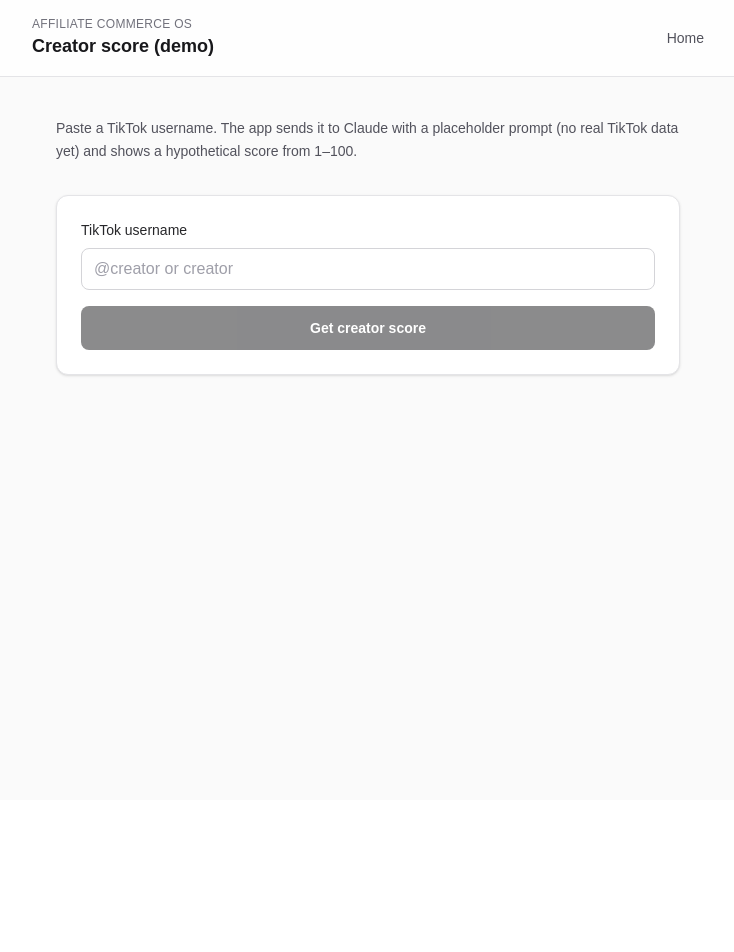
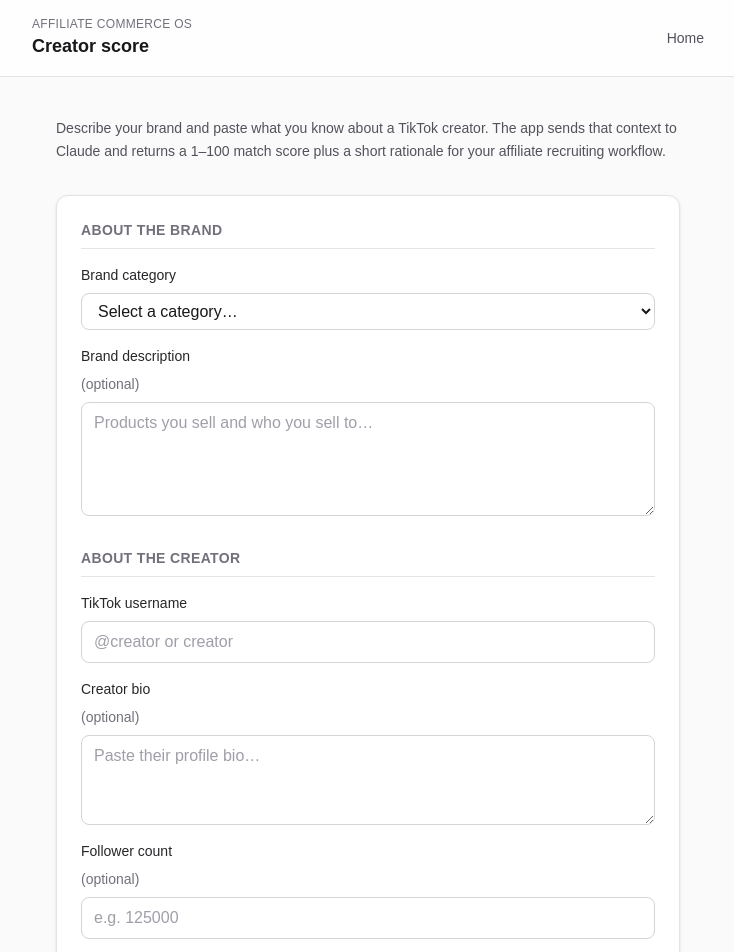
Before and after one commit to millad1997/affiliate-os, a Next.js app: page /creator-score in a window 1280 px wide. Shown: the top 952 px of the page, without its empty margins (272-1006 px from the left). Before the commit the page ends 800 px from the top, so only its background shows below. Built offline with nearby package versions, Linux system fonts and the light colour scheme.

Commit message:
Add brand context and real creator data to scoring

```diff
--- a/src/app/api/creator-score/route.ts
+++ b/src/app/api/creator-score/route.ts
@@ -4,15 +4,31 @@ const ANTHROPIC_MESSAGES_URL = "https://api.anthropic.com/v1/messages";
 
 const DEFAULT_MODEL = "claude-sonnet-4-5-20250929";
 
-const SYSTEM_PROMPT = `You help DTC brands evaluate TikTok creators for affiliate partnerships.
+const BRAND_CATEGORIES = [
+  "Supplements & Wellness",
+  "Beauty & Skincare",
+  "Men's Grooming",
+  "Sports Nutrition",
+  "Food & Beverage",
+  "Apparel",
+  "Other",
+] as const;
 
-You do NOT have access to real TikTok data, analytics, or the internet. You only see a TikTok username string.
+const MAX_TEXT_FIELD = 6000;
 
-Your job is to produce a **hypothetical "creator score" from 1–100** that would be plausible for a recruiting screen, based only on gut feel from the handle: memorability, professionalism, niche hints in the name, length, and whether it looks like a brand vs personal account. This is explicitly a placeholder until real metrics exist—make reasonable assumptions and say so in the rationale.
+const SYSTEM_PROMPT = `You are an affiliate marketing scoring assistant for TikTok Shop–style affiliate programs. Operators use you to judge how well a TikTok creator fits **a specific brand's** positioning and target customer—not generic popularity.
 
-Rules:
-- score must be an integer from 1 through 100 inclusive.
-- Be concise. The rationale is for an internal operator, not the creator.`;
+You receive labeled inputs: brand category, optional brand description, creator username, optional creator bio, optional follower count, and optional recent post captions (often pasted with blank lines between captions). Any field that was not supplied will appear exactly as the words: not provided.
+
+**Ground rules**
+- Do not invent metrics, audience demographics, verified performance, or post content that the user did not supply.
+- When important inputs are "not provided", say what is missing and how that limits confidence. Do not fill gaps with made-up TikTok data.
+- When richer inputs exist (bio, captions, follower scale, brand description), use them as evidence for audience match, niche or category alignment, and content style or messaging fit for the brand.
+- The username alone is a weak signal; use it lightly unless little else is available.
+
+**Output**
+- Produce a single **match score** from 1 through 100 for this brand–creator pair.
+- The rationale is for an **internal operator** (not the creator). Reference concrete signals when present (e.g. caption themes, tone, bio keywords, category fit, coarse reach from follower count). Explicitly note limitations when data is sparse.`;
 
 type AnthropicContentBlock = { type: string; text?: string };
 
@@ -48,6 +64,25 @@ function parseScorePayload(raw: string): { score: number; rationale: string } |
   }
 }
 
+function pickString(body: Record<string, unknown>, key: string): string {
+  if (!(key in body)) return "";
+  const v = body[key];
+  if (typeof v === "string") return v;
+  if (v == null) return "";
+  return String(v);
+}
+
+function clampText(s: string, max: number): string {
+  const t = s.trim();
+  if (t.length <= max) return t;
+  return t.slice(0, max);
+}
+
+function labelOrNotProvided(value: string): string {
+  const t = value.trim();
+  return t.length > 0 ? t : "not provided";
+}
+
 export async function POST(request: Request) {
   const apiKey = process.env.ANTHROPIC_API_KEY;
   if (!apiKey) {
@@ -64,11 +99,13 @@ export async function POST(request: Request) {
     return NextResponse.json({ error: "Request body must be JSON." }, { status: 400 });
   }
 
-  const rawUsername =
-    typeof body === "object" && body !== null && "username" in body
-      ? String((body as { username: unknown }).username)
-      : "";
+  if (typeof body !== "object" || body === null) {
+    return NextResponse.json({ error: "Request body must be a JSON object." }, { status: 400 });
+  }
 
+  const b = body as Record<string, unknown>;
+
+  const rawUsername = pickString(b, "username");
   const normalized = rawUsername.trim().replace(/^@+/, "").replace(/\s+/g, "");
   if (!normalized) {
     return NextResponse.json({ error: "Please enter a TikTok username." }, { status: 400 });
@@ -77,11 +114,56 @@ export async function POST(request: Request) {
     return NextResponse.json({ error: "Username is too long." }, { status: 400 });
   }
 
-  const userMessage = `TikTok username: @${normalized}
+  const brandCategory = pickString(b, "brandCategory").trim();
+  if (!brandCategory) {
+    return NextResponse.json({ error: "Brand category is required." }, { status: 400 });
+  }
+  if (!BRAND_CATEGORIES.includes(brandCategory as (typeof BRAND_CATEGORIES)[number])) {
+    return NextResponse.json({ error: "Invalid brand category." }, { status: 400 });
+  }
+
+  const brandDescription = clampText(pickString(b, "brandDescription"), MAX_TEXT_FIELD);
+  const creatorBio = clampText(pickString(b, "creatorBio"), MAX_TEXT_FIELD);
+  const recentCaptions = clampText(pickString(b, "recentCaptions"), MAX_TEXT_FIELD);
+
+  let followerDisplay = "not provided";
+  if ("followerCount" in b && b.followerCount !== null && b.followerCount !== undefined && String(b.followerCount).trim() !== "") {
+    const raw = b.followerCount;
+    const n = typeof raw === "number" ? raw : Number(String(raw).trim().replace(/,/g, ""));
+    if (!Number.isFinite(n) || n < 0 || !Number.isInteger(n)) {
+      return NextResponse.json(
+        { error: "Follower count must be a non-negative whole number, or leave it empty." },
+        { status: 400 },
+      );
+    }
+    followerDisplay = String(n);
+  }
+
+  const userMessage = `Produce a brand–creator match assessment using only the fields below. Treat the literal phrase "not provided" as missing data—do not invent details beyond what is written.
+
+BRAND CATEGORY:
+${brandCategory}
+
+BRAND DESCRIPTION:
+${labelOrNotProvided(brandDescription)}
+
+CREATOR USERNAME:
+@${normalized}
+
+CREATOR BIO:
+${labelOrNotProvided(creatorBio)}
+
+FOLLOWER COUNT:
+${followerDisplay}
+
+RECENT POST CAPTIONS (entries may be separated by blank lines in the original paste):
+${labelOrNotProvided(recentCaptions)}
+
+---
 
 Return **only** a single JSON object (no markdown fences, no commentary) with exactly these keys:
-- "score": integer from 1 to 100
-- "rationale": string, 2 short sentences explaining your placeholder judgment and that data was not available.`;
+- "score": integer from 1 to 100 (brand–creator match for affiliate partnership potential)
+- "rationale": string, 2–5 sentences. When data exists, cite specific signals (e.g. audience or customer alignment, niche/category fit, content style vs brand positioning). When fields were "not provided", explicitly state what was missing and how that caps confidence. Never claim to have seen analytics or posts that were not supplied.`;
 
   const anthropicRes = await fetch(ANTHROPIC_MESSAGES_URL, {
     method: "POST",
@@ -92,8 +174,8 @@ Return **only** a single JSON object (no markdown fences, no commentary) with ex
     },
     body: JSON.stringify({
       model: getModel(),
-      max_tokens: 512,
-      temperature: 0.4,
+      max_tokens: 1024,
+      temperature: 0.35,
       system: SYSTEM_PROMPT,
       messages: [{ role: "user", content: userMessage }],
     }),
--- a/src/app/creator-score/page.tsx
+++ b/src/app/creator-score/page.tsx
@@ -2,6 +2,16 @@
 
 import Link from "next/link";
 import { useState } from "react";
+
+const BRAND_CATEGORIES = [
+  "Supplements & Wellness",
+  "Beauty & Skincare",
+  "Men's Grooming",
+  "Sports Nutrition",
+  "Food & Beverage",
+  "Apparel",
+  "Other",
+] as const;
 
 type SuccessPayload = {
   username: string;
@@ -14,12 +24,24 @@ type ErrorPayload = {
   debugRaw?: string;
 };
 
+const fieldClass =
+  "rounded-lg border border-zinc-300 bg-white px-3 py-2 text-base font-normal text-zinc-900 outline-none ring-zinc-400 placeholder:text-zinc-400 focus:border-zinc-500 focus:ring-2 dark:border-zinc-600 dark:bg-zinc-950 dark:text-zinc-50 dark:focus:border-zinc-500";
+
+const labelClass = "flex flex-col gap-2 text-sm font-medium text-zinc-800 dark:text-zinc-200";
+
 export default function CreatorScorePage() {
   const [username, setUsername] = useState("");
+  const [brandCategory, setBrandCategory] = useState("");
+  const [brandDescription, setBrandDescription] = useState("");
+  const [creatorBio, setCreatorBio] = useState("");
+  const [followerCount, setFollowerCount] = useState("");
+  const [recentCaptions, setRecentCaptions] = useState("");
   const [loading, setLoading] = useState(false);
   const [result, setResult] = useState<SuccessPayload | null>(null);
   const [error, setError] = useState<string | null>(null);
   const [debugRaw, setDebugRaw] = useState<string | null>(null);
+
+  const canSubmit = username.trim() && brandCategory && !loading;
 
   async function handleSubmit(e: React.FormEvent<HTMLFormElement>) {
     e.preventDefault();
@@ -28,11 +50,23 @@ export default function CreatorScorePage() {
     setResult(null);
     setDebugRaw(null);
 
+    const followerParsed = followerCount.trim();
+    const payload: Record<string, unknown> = {
+      username: username.trim(),
+      brandCategory,
+      brandDescription: brandDescription.trim(),
+      creatorBio: creatorBio.trim(),
+      recentCaptions: recentCaptions.trim(),
+    };
+    if (followerParsed) {
+      payload.followerCount = followerParsed;
+    }
+
     try {
       const res = await fetch("/api/creator-score", {
         method: "POST",
         headers: { "content-type": "application/json" },
-        body: JSON.stringify({ username }),
+        body: JSON.stringify(payload),
       });
 
       const data = (await res.json()) as SuccessPayload | ErrorPayload;
@@ -62,7 +96,7 @@ export default function CreatorScorePage() {
         <div className="mx-auto flex max-w-2xl items-center justify-between gap-4">
           <div>
             <p className="text-xs font-medium uppercase tracking-wide text-zinc-500">Affiliate Commerce OS</p>
-            <h1 className="text-lg font-semibold">Creator score (demo)</h1>
+            <h1 className="text-lg font-semibold">Creator score</h1>
           </div>
           <Link
             href="/"
@@ -75,15 +109,57 @@ export default function CreatorScorePage() {
 
       <main className="mx-auto flex w-full max-w-2xl flex-1 flex-col gap-8 px-6 py-10">
         <p className="text-sm leading-relaxed text-zinc-600 dark:text-zinc-400">
-          Paste a TikTok username. The app sends it to Claude with a placeholder prompt (no real TikTok data yet) and
-          shows a hypothetical score from 1–100.
+          Describe your brand and paste what you know about a TikTok creator. The app sends that context to Claude and
+          returns a 1–100 match score plus a short rationale for your affiliate recruiting workflow.
         </p>
 
         <form
           onSubmit={handleSubmit}
-          className="flex flex-col gap-4 rounded-xl border border-zinc-200 bg-white p-6 shadow-sm dark:border-zinc-800 dark:bg-zinc-900"
+          className="flex flex-col gap-8 rounded-xl border border-zinc-200 bg-white p-6 shadow-sm dark:border-zinc-800 dark:bg-zinc-900"
         >
-          <label className="flex flex-col gap-2 text-sm font-medium text-zinc-800 dark:text-zinc-200">
+          <section className="flex flex-col gap-4">
+            <h2 className="border-b border-zinc-200 pb-2 text-sm font-semibold uppercase tracking-wide text-zinc-500 dark:border-zinc-700 dark:text-zinc-400">
+              About the brand
+            </h2>
+            <label className={labelClass}>
+              Brand category
+              <span className="sr-only">(required)</span>
+              <select
+                name="brandCategory"
+                required
+                value={brandCategory}
+                onChange={(e) => setBrandCategory(e.target.value)}
+                className={fieldClass}
+                disabled={loading}
+              >
+                <option value="">Select a category…</option>
+                {BRAND_CATEGORIES.map((c) => (
+                  <option key={c} value={c}>
+                    {c}
+                  </option>
+                ))}
+              </select>
+            </label>
+            <label className={labelClass}>
+              Brand description{" "}
+              <span className="font-normal text-zinc-500 dark:text-zinc-400">(optional)</span>
+              <textarea
+                name="brandDescription"
+                rows={4}
+                placeholder="Products you sell and who you sell to…"
+                value={brandDescription}
+                onChange={(e) => setBrandDescription(e.target.value)}
+                className={`${fieldClass} min-h-[100px] resize-y`}
+                disabled={loading}
+              />
+            </label>
+          </section>
+
+          <section className="flex flex-col gap-4">
+            <h2 className="border-b border-zinc-200 pb-2 text-sm font-semibold uppercase tracking-wide text-zinc-500 dark:border-zinc-700 dark:text-zinc-400">
+              About the creator
+            </h2>
+            <label className={labelClass}>
               TikTok username
               <input
                 type="text"
@@ -92,13 +168,55 @@ export default function CreatorScorePage() {
                 placeholder="@creator or creator"
                 value={username}
                 onChange={(e) => setUsername(e.target.value)}
-              className="rounded-lg border border-zinc-300 bg-white px-3 py-2 text-base font-normal text-zinc-900 outline-none ring-zinc-400 placeholder:text-zinc-400 focus:border-zinc-500 focus:ring-2 dark:border-zinc-600 dark:bg-zinc-950 dark:text-zinc-50 dark:focus:border-zinc-500"
+                className={fieldClass}
                 disabled={loading}
               />
             </label>
+            <label className={labelClass}>
+              Creator bio <span className="font-normal text-zinc-500 dark:text-zinc-400">(optional)</span>
+              <textarea
+                name="creatorBio"
+                rows={3}
+                placeholder="Paste their profile bio…"
+                value={creatorBio}
+                onChange={(e) => setCreatorBio(e.target.value)}
+                className={`${fieldClass} min-h-[80px] resize-y`}
+                disabled={loading}
+              />
+            </label>
+            <label className={labelClass}>
+              Follower count <span className="font-normal text-zinc-500 dark:text-zinc-400">(optional)</span>
+              <input
+                type="number"
+                name="followerCount"
+                min={0}
+                step={1}
+                inputMode="numeric"
+                placeholder="e.g. 125000"
+                value={followerCount}
+                onChange={(e) => setFollowerCount(e.target.value)}
+                className={fieldClass}
+                disabled={loading}
+              />
+            </label>
+            <label className={labelClass}>
+              Recent post captions{" "}
+              <span className="font-normal text-zinc-500 dark:text-zinc-400">(optional)</span>
+              <textarea
+                name="recentCaptions"
+                rows={5}
+                placeholder="Paste several captions; separate each with a blank line…"
+                value={recentCaptions}
+                onChange={(e) => setRecentCaptions(e.target.value)}
+                className={`${fieldClass} min-h-[120px] resize-y font-mono text-sm`}
+                disabled={loading}
+              />
+            </label>
+          </section>
+
           <button
             type="submit"
-            disabled={loading || !username.trim()}
+            disabled={!canSubmit}
             className="inline-flex h-11 items-center justify-center rounded-lg bg-zinc-900 px-4 text-sm font-semibold text-white transition hover:bg-zinc-800 disabled:cursor-not-allowed disabled:opacity-50 dark:bg-zinc-100 dark:text-zinc-900 dark:hover:bg-zinc-200"
           >
             {loading ? "Scoring…" : "Get creator score"}
@@ -132,7 +250,7 @@ export default function CreatorScorePage() {
               @{result.username}
             </p>
             <p className="mt-2 text-4xl font-bold tabular-nums text-emerald-950 dark:text-emerald-50">{result.score}</p>
-            <p className="text-sm font-medium text-emerald-900/80 dark:text-emerald-200/90">Creator score (placeholder)</p>
+            <p className="text-sm font-medium text-emerald-900/80 dark:text-emerald-200/90">Brand–creator match score</p>
             <p className="mt-4 text-sm leading-relaxed text-emerald-950/90 dark:text-emerald-100/90">{result.rationale}</p>
           </section>
         )}
```
Lines whose indentation alone changed are shown as unchanged.
